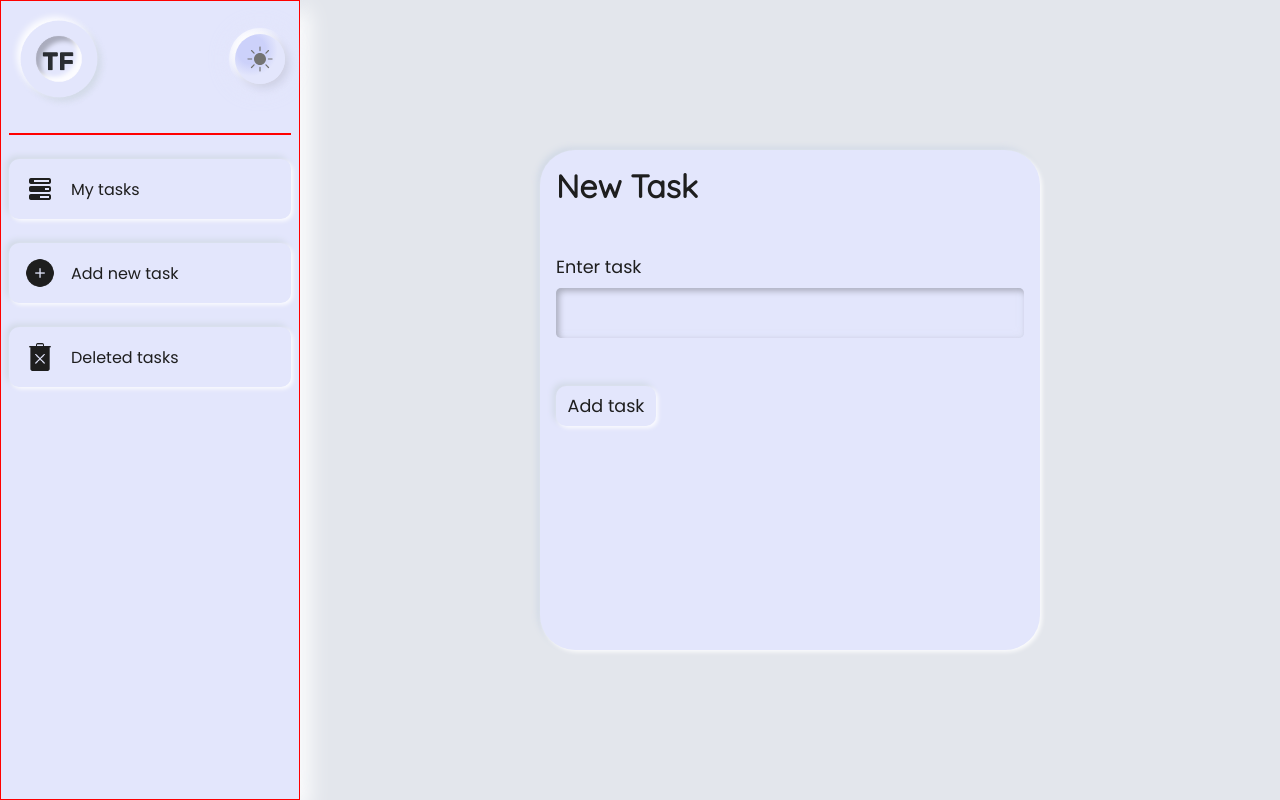
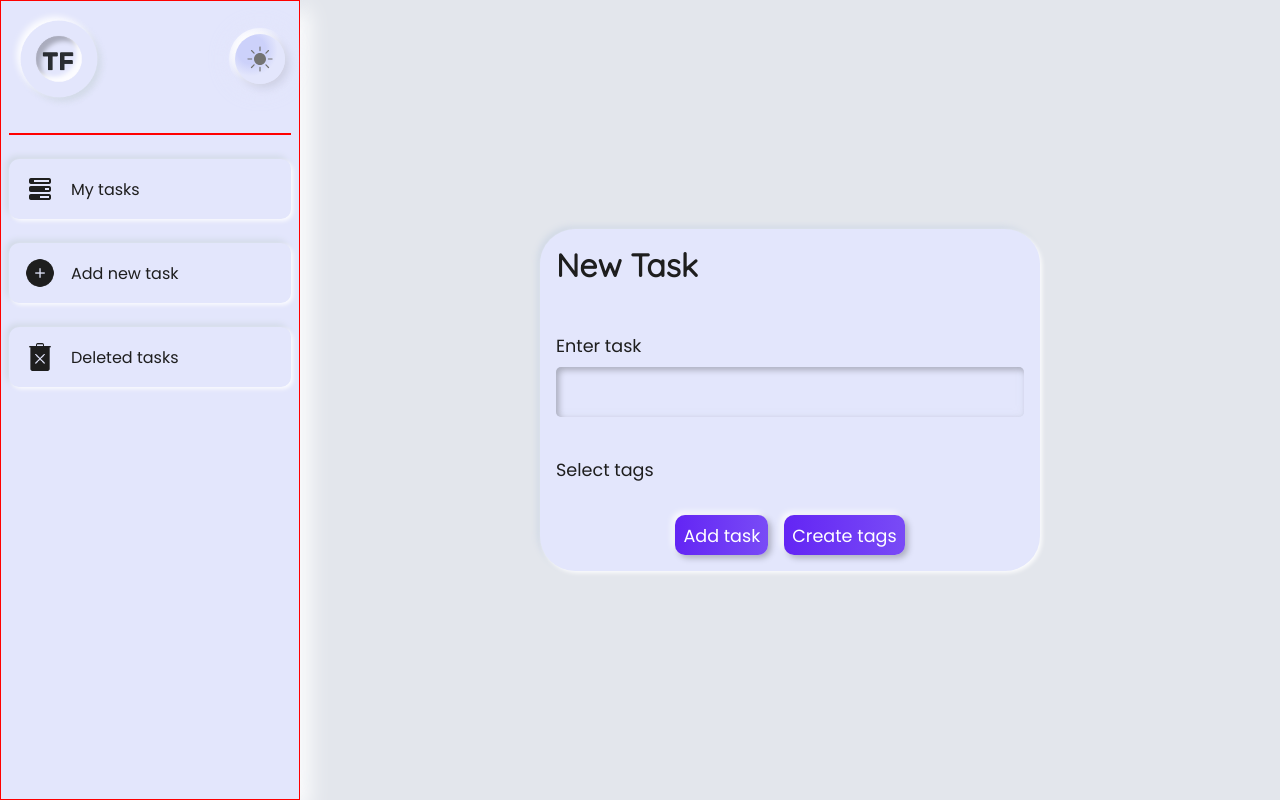
Before and after one commit to vlad113chepurko/Taskify, a React (Vite) app: page /add in a window 1280 px wide. Built offline with nearby package versions, Linux system fonts and the light colour scheme.

Commit message:
Added new tags store

```diff
--- /dev/null
+++ b/src/components/tags/styles/_TagList.scss
@@ -0,0 +1,3 @@
+@use 'taglist-wrapper';
+@use 'taglist-dark';
+@use 'taglist-light';
--- a/src/pages/todo/NewTask.tsx
+++ b/src/pages/todo/NewTask.tsx
@@ -61,8 +61,12 @@ const NewTask = () => {
             id="title"
             className={errors.title && 'error__input'}
             {...register('title')} />
+          <label htmlFor="tags">Select tags</label>
         </section>
-        <button type="submit">Add task</button>
+        <div className={"tasks__form-buttons"}>
+          <button className={"second__button"} type="submit">Add task</button>
+          <button className={"second__button"}>Create tags</button>
+        </div>
         {visible && (
           <ModalWindow />
         )}
--- a/src/pages/todo/styles/_tasks-form.scss
+++ b/src/pages/todo/styles/_tasks-form.scss
@@ -4,7 +4,7 @@
 
 .tasks__form {
   width: 500px;
-  height: 500px;
+  height: auto;
 
   margin: 0 auto;
 
--- a/src/pages/todo/styles/_tasks-wrapper.scss
+++ b/src/pages/todo/styles/_tasks-wrapper.scss
@@ -66,7 +66,6 @@
       position: absolute;
       left: 10px;
     }
-
   }
 }
 
@@ -76,6 +75,12 @@
   height: 50px;
   @include flex-center(row);
 }
+
+.second__button {
+  width: auto;
+  padding: 0.5rem;
+}
+
 
 .tasks__line {
   position: absolute;
@@ -88,6 +93,13 @@
   animation: fadeIn 0.5s ease-in-out;
 }
 
+.tasks__form-buttons {
+  @include flex-center(row);
+  gap: 1rem;
+  width: 100%;
+  margin-top: 1rem;
+}
+
 @keyframes fadeIn {
   from {
     width: 0;
--- a/src/styles/_global.scss
+++ b/src/styles/_global.scss
@@ -1,7 +1,8 @@
 @use 'variables' as *;
 
 button {
-  width: 100px;
+  min-width: 100px;
+  width: auto;
   height: 40px;
   border-radius: 10px;
 
--- a/src/styles/_shadows.scss
+++ b/src/styles/_shadows.scss
@@ -1,10 +1,11 @@
 @use './variables' as *;
+@use "sass:color";
 
 // Shadow
 @mixin box-shadow-light() {
   box-shadow:
-     10px 10px 20px rgba($white, 0.9),
-     -10px -10px 20px $shadow;
+    10px 10px 20px rgba($white, 0.9),
+    -10px -10px 20px $shadow;
 }
 
 @mixin box-shadow-dark() {
@@ -22,7 +23,7 @@
 @mixin input-shadow-light() {
   box-shadow:
     inset 3px 3px 6px rgba(0, 0, 0, 0.25),
-    inset -3px -3px 6px rgba($shadow, 0.10),;
+    inset -3px -3px 6px rgba($shadow, 0.10);
 }
 
 // button
@@ -47,7 +48,7 @@
 @mixin light-button-over() {
   background: radial-gradient(
       70.09% 70.09% at 33% 32%,
-      lighten($bg-block, 10%) 15.38%,
+      color.adjust($bg-block, $lightness: 10%) 15.38%,
       $bg-block 74.52%
   );
 
@@ -57,7 +58,7 @@
 @mixin light-button-bottom() {
   background: radial-gradient(
       70.09% 70.09% at 33% 32%,
-      darken($bg-block, 5%) 40%,
+      color.adjust($bg-block, $lightness: -5%) 40%,
       $bg-block 74.52%
   );
 
@@ -66,7 +67,7 @@
     -2px -2px 6px rgba(255, 255, 255, 0.7);
 
   &:hover {
-    background: lighten($bg-block, 5%);
+    background: color.adjust($bg-block, $lightness: 5%);
     box-shadow: 0 0 12px rgba(227, 230, 252, 0.9);
   }
 }
@@ -74,19 +75,18 @@
 @mixin button-dark-shadow() {
   box-shadow:  3px 3px 6px 0 rgba(0, 0, 0, 0.25),
   -3px -3px 6px 0 rgba(255, 255, 255, 0.25);
-
 }
 
 @mixin button-light-shadow() {
   box-shadow:
-     2px 2px 4px rgba($white, 0.9),
-     -3px -3px 6px $shadow;
+    2px 2px 4px rgba($white, 0.9),
+    -3px -3px 6px $shadow;
 }
 
 @mixin second-button-light-shadow() {
   box-shadow:
     3px 3px 6px rgba(0, 0, 0, 0.25),
-    -3px -3px 6px rgba($white, 0.9),
+    -3px -3px 6px rgba($white, 0.9);
 }
 
 // checkbox
--- a/src/styles/index.scss
+++ b/src/styles/index.scss
@@ -1,6 +1,8 @@
 @use 'variables' as *;
 @use 'mixins' as *;
 @use 'shadows' as *;
+@use 'globals' as *;
+
 
 html.dark {
 
```
Also changed, not shown: src/components/tags/TagList.tsx (added, +11 -0 lines), src/store/useTagsStore.tsx (added, +21 -0 lines), src/components/tags/styles/_taglist-dark.scss (added), src/components/tags/styles/_taglist-light.scss (added), src/components/tags/styles/_taglist-wrapper.scss (added).
